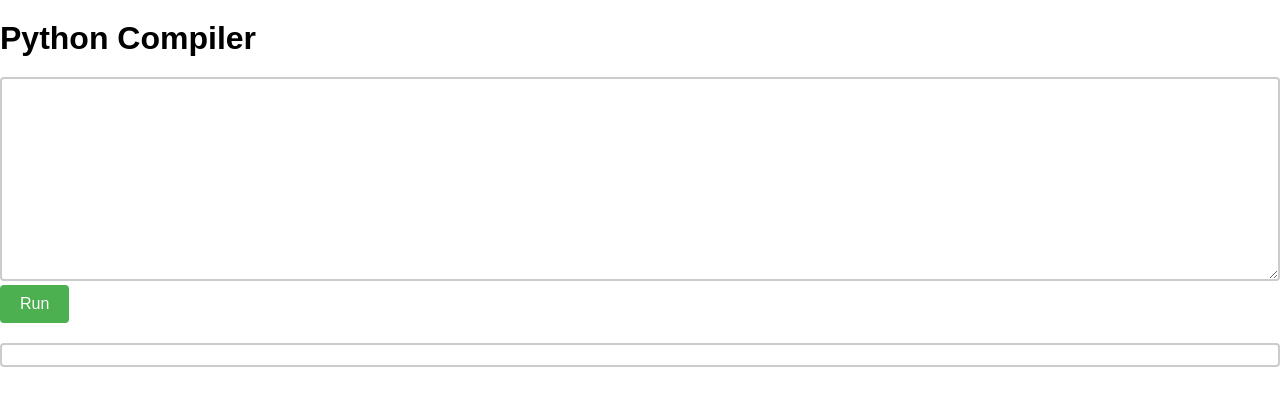
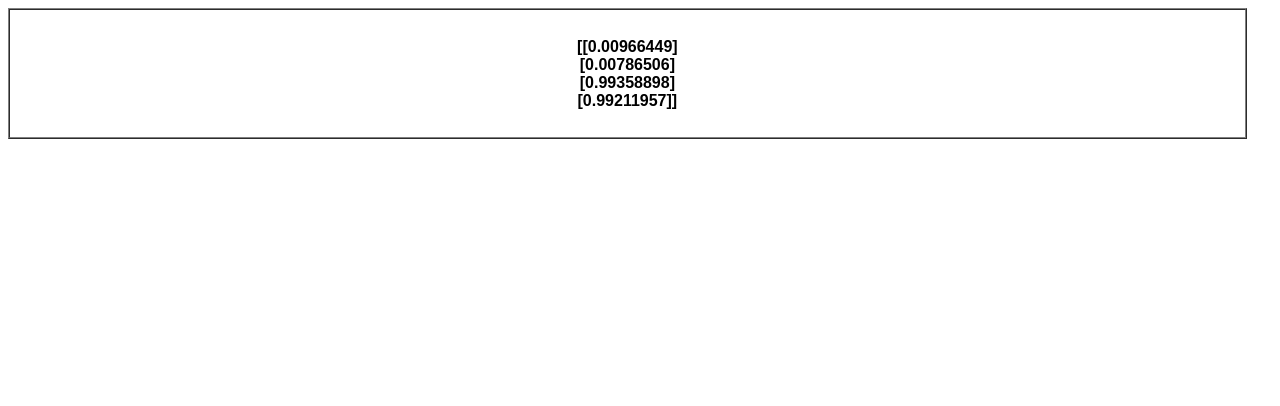
Before and after one commit to DhyaanSuthar/PythonInterpreter.github.io, a plain HTML site: page index.html in a window 1280 px wide. Drawn offline with Linux system fonts and the light colour scheme.

Commit message:
Update index.html

```diff
--- a/index.html
+++ b/index.html
@@ -1,74 +1,18 @@
 <!DOCTYPE html>
-<html>
-  <head>
-    <title>Python Compiler</title>
-    <style>
-      body {
-        font-family: Arial, sans-serif;
-        margin: 0;
-        padding: 0;
-      }
-
-      h1 {
-        font-size: 32px;
-        margin-top: 20px;
-        margin-bottom: 20px;
-      }
-
-      textarea {
-        width: 100%;
-        font-size: 16px;
-        padding: 10px;
-        box-sizing: border-box;
-        border: 2px solid #ccc;
-        border-radius: 4px;
-        resize: vertical;
-      }
-
-      button {
-        background-color: #4CAF50;
-        color: white;
-        font-size: 16px;
-        padding: 10px 20px;
-        border: none;
-        border-radius: 4px;
-        cursor: pointer;
-      }
-
-      button:hover {
-        background-color: #45a049;
-      }
-
-      #output {
-        margin-top: 20px;
-        padding: 10px;
-        border: 2px solid #ccc;
-        border-radius: 4px;
-        white-space: pre-wrap;
-      }
-    </style>
-  </head>
-  <script src="python.js"></script>
-  <body>
-    <h1>Python Compiler</h1>
-    <textarea id="code" rows="10" cols="50"></textarea>
-    <button onclick="runCode()">Run</button>
-    <div id="output"></div>
-
-    <script type="text/javascript">
-      function runCode() {
-        var code = document.getElementById("code").value;
-        var xhr = new XMLHttpRequest();
-        xhr.open("POST", "/compile", true);
-        xhr.setRequestHeader("Content-Type", "application/json");
-        xhr.onreadystatechange = function() {
-          if (xhr.readyState === 4 && xhr.status === 200) {
-            var response = JSON.parse(xhr.responseText);
-            document.getElementById("output").innerHTML = response.output;
-          }
-        };
-        xhr.send(JSON.stringify({ code: code }));
-      }
-    </script>
-  </body>
-</html>
+<style type="text/css">
+<!--
+.style1 {
+	font-family: Arial, Helvetica, sans-serif;
+	font-weight: bold;
+}
+-->
+</style>
+<table width="98%"  border="1" cellspacing="0" cellpadding="0">
+  <tr>
+    <td height="127"><div align="center" class="style1">[[0.00966449]<br>
+  [0.00786506]<br>
+  [0.99358898]<br>
+  [0.99211957]]</div></td>
+  </tr>
+</table>
+<div align="center"></div>
```
